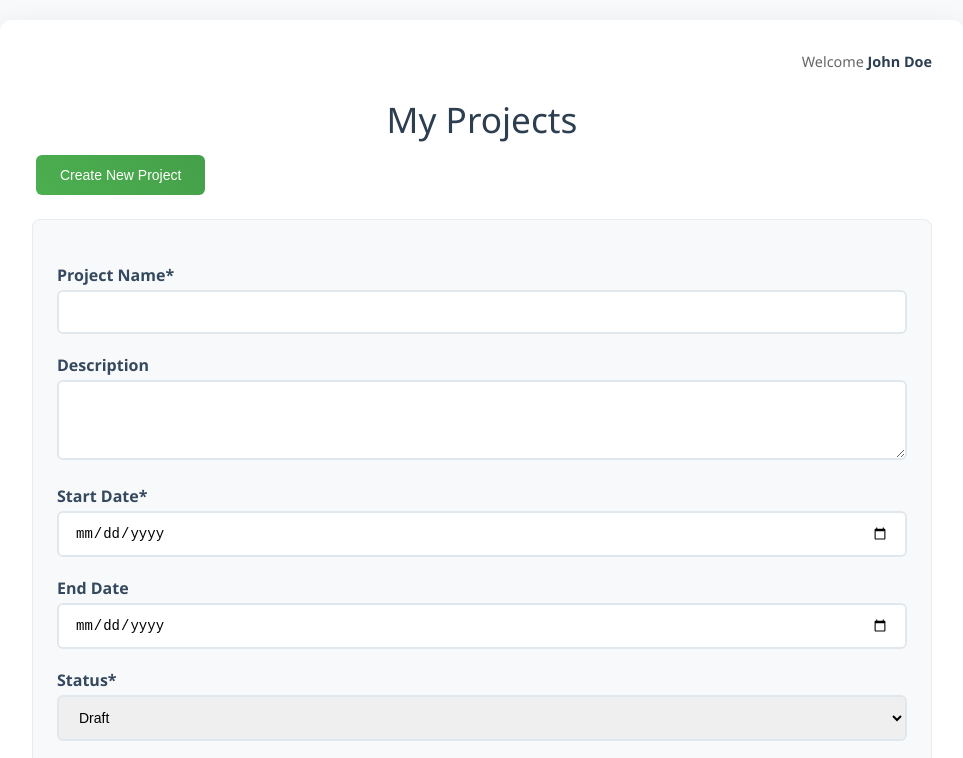
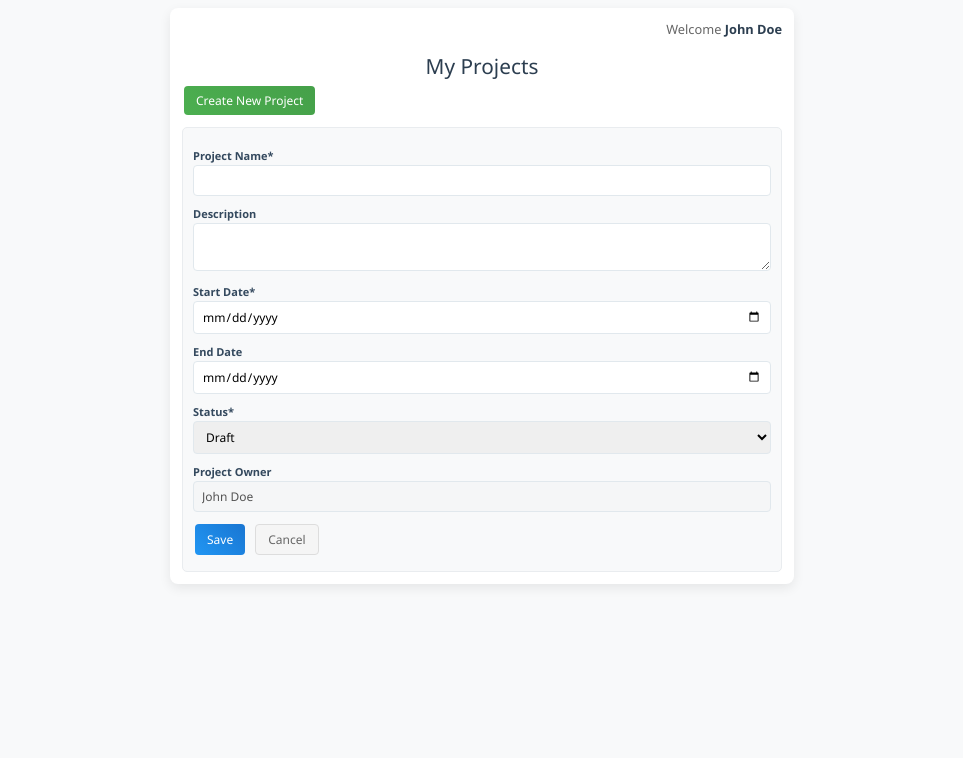
Before and after one commit to mmoserAP/QA-Interview, a plain HTML site: page index.html in a window 1280 px wide. Both pictures are taken after a click on the button "Create New Project". Shown: the top 758 px of the page, without its empty margins (158-1121 px from the left). Drawn offline with Linux system fonts and the light colour scheme.

Commit message:
added context

```diff
--- a/index.html
+++ b/index.html
@@ -5,37 +5,39 @@
   <meta name="viewport" content="width=device-width, initial-scale=1.0">
   <title>My Projects - Senior QA Exercise</title>
   <style>
+    * {
+      font-family: 'Segoe UI', Tahoma, Geneva, Verdana, sans-serif;
+    }
     body {
-      font-family: 'Segoe UI', Tahoma, Geneva, Verdana, sans-serif;
       margin: 0;
-      padding: 20px;
+      padding: 8px;
       background: #f8f9fa;
       min-height: 100vh;
     }
     .container {
-      max-width: 900px;
+      max-width: 600px;
       margin: auto;
       background: #fff;
-      padding: 32px;
-      border-radius: 12px;
-      box-shadow: 0 10px 30px rgba(0,0,0,0.1);
+      padding: 12px;
+      border-radius: 8px;
+      box-shadow: 0 4px 12px rgba(0,0,0,0.08);
     }
     h1 {
       text-align: center;
       color: #2c3e50;
-      margin-bottom: 8px;
+      margin-bottom: 4px;
       font-weight: 300;
-      font-size: 2.2em;
+      font-size: 1.3em;
     }
     button {
-      padding: 12px 24px;
-      margin: 4px;
+      padding: 6px 12px;
+      margin: 2px;
       border: none;
-      border-radius: 6px;
+      border-radius: 4px;
       font-weight: 500;
       cursor: pointer;
       transition: all 0.3s ease;
-      font-size: 14px;
+      font-size: 12px;
     }
     button:hover {
       transform: translateY(-2px);
@@ -54,13 +56,13 @@
       color: #666;
       border: 1px solid #ddd;
     }
-    .project-list { margin-top: 32px; }
+    .project-list { margin-top: 12px; }
     .project-item {
       background: linear-gradient(135deg, #f8f9fa, #e9ecef);
-      margin-bottom: 16px;
-      padding: 20px;
-      border-radius: 8px;
-      border-left: 4px solid #2196F3;
+      margin-bottom: 8px;
+      padding: 10px;
+      border-radius: 5px;
+      border-left: 3px solid #2196F3;
       transition: transform 0.2s ease;
     }
     .project-item:hover {
@@ -76,18 +78,19 @@
     }
     label {
       display: block;
-      margin-top: 20px;
+      margin-top: 10px;
       font-weight: 600;
       color: #34495e;
-      margin-bottom: 6px;
+      margin-bottom: 3px;
+      font-size: 11px;
     }
     input, textarea, select {
       width: 100%;
-      padding: 12px 16px;
-      margin-top: 4px;
-      border-radius: 6px;
-      border: 2px solid #e1e8ed;
-      font-size: 14px;
+      padding: 6px 8px;
+      margin-top: 2px;
+      border-radius: 4px;
+      border: 1px solid #e1e8ed;
+      font-size: 12px;
       transition: border-color 0.3s ease;
       box-sizing: border-box;
     }
@@ -98,18 +101,18 @@
     }
     textarea {
       resize: vertical;
-      min-height: 80px;
+      min-height: 40px;
     }
     .form-actions {
-      margin-top: 24px;
+      margin-top: 10px;
       display: flex;
-      gap: 12px;
+      gap: 6px;
     }
     .status-badge {
       display: inline-block;
-      padding: 4px 12px;
-      border-radius: 20px;
-      font-size: 0.8em;
+      padding: 2px 8px;
+      border-radius: 12px;
+      font-size: 0.7em;
       font-weight: 600;
       text-transform: uppercase;
       letter-spacing: 0.5px;
@@ -120,10 +123,10 @@
     .header-container {
       display: flex;
       justify-content: flex-end;
-      margin-bottom: 16px;
+      margin-bottom: 8px;
     }
     .welcome-user {
-      font-size: 0.9em;
+      font-size: 0.8em;
       text-align: right;
       color: #666;
     }
@@ -133,9 +136,9 @@
     }
     #projectForm {
       background: #f8f9fa;
-      padding: 24px;
-      border-radius: 8px;
-      margin-top: 20px;
+      padding: 10px;
+      border-radius: 5px;
+      margin-top: 10px;
       border: 1px solid #e9ecef;
     }
   </style>
@@ -245,11 +248,13 @@
       projectOwner.value = responsiblePersons[randomIndex];
       projectForm.classList.remove('hidden');
       btnNewProject.classList.add('hidden');
+      projectList.classList.add('hidden');
     });
 
     btnCancel.addEventListener('click', () => {
       projectForm.classList.add('hidden');
       btnNewProject.classList.remove('hidden');
+      projectList.classList.remove('hidden');
     });
 
     projectForm.addEventListener('submit', function(e) {
@@ -292,6 +297,7 @@
 
       projectForm.classList.add('hidden');
       btnNewProject.classList.remove('hidden');
+      projectList.classList.remove('hidden');
       renderProjects();
     });
 
@@ -325,6 +331,7 @@
       projectOwner.value = project.owner;
       projectForm.classList.remove('hidden');
       btnNewProject.classList.add('hidden');
+      projectList.classList.add('hidden');
       // Note: this demo doesn't save changes, could be extended.
     }
 
```
Also changed, not shown: context.txt (added).
